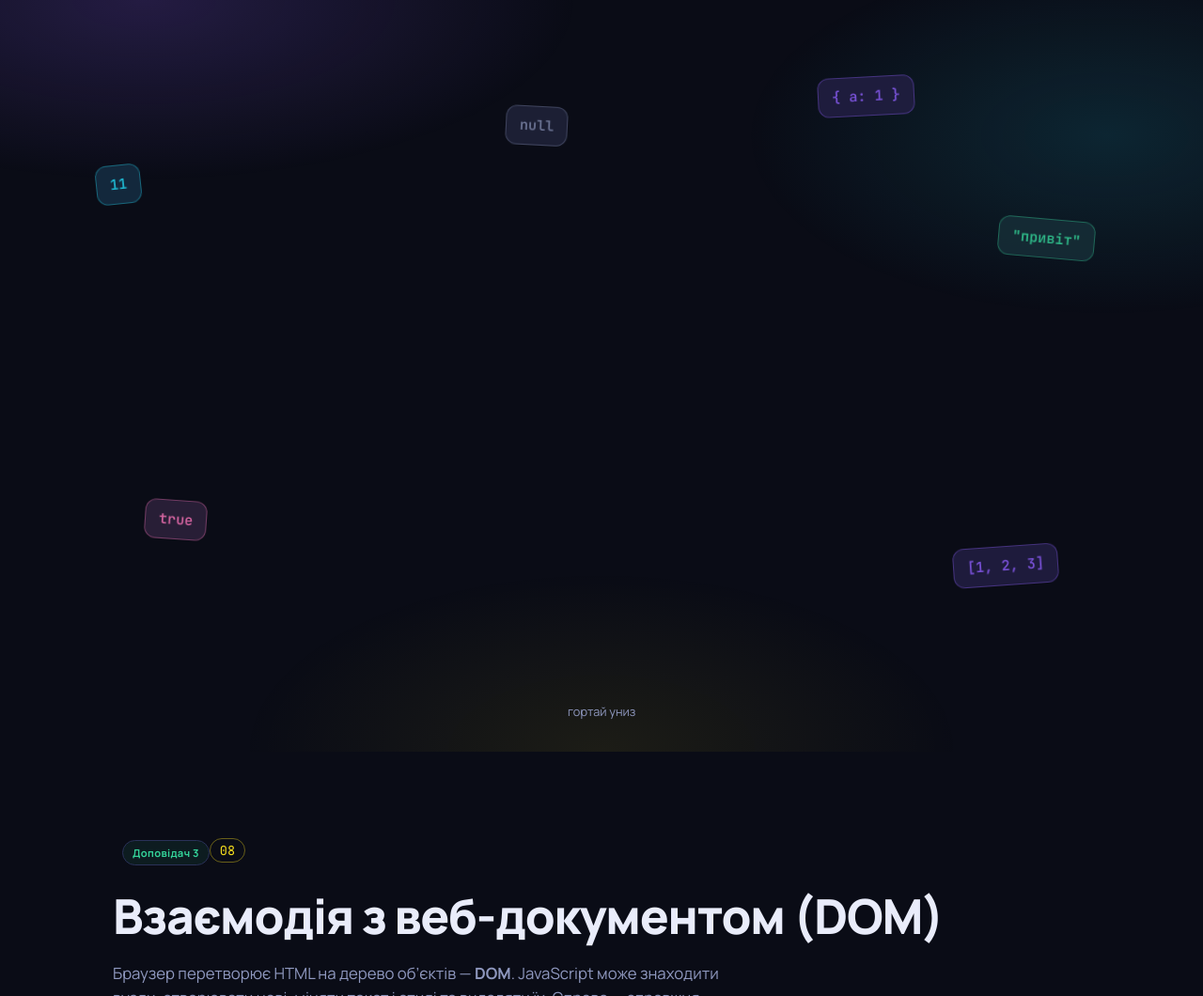
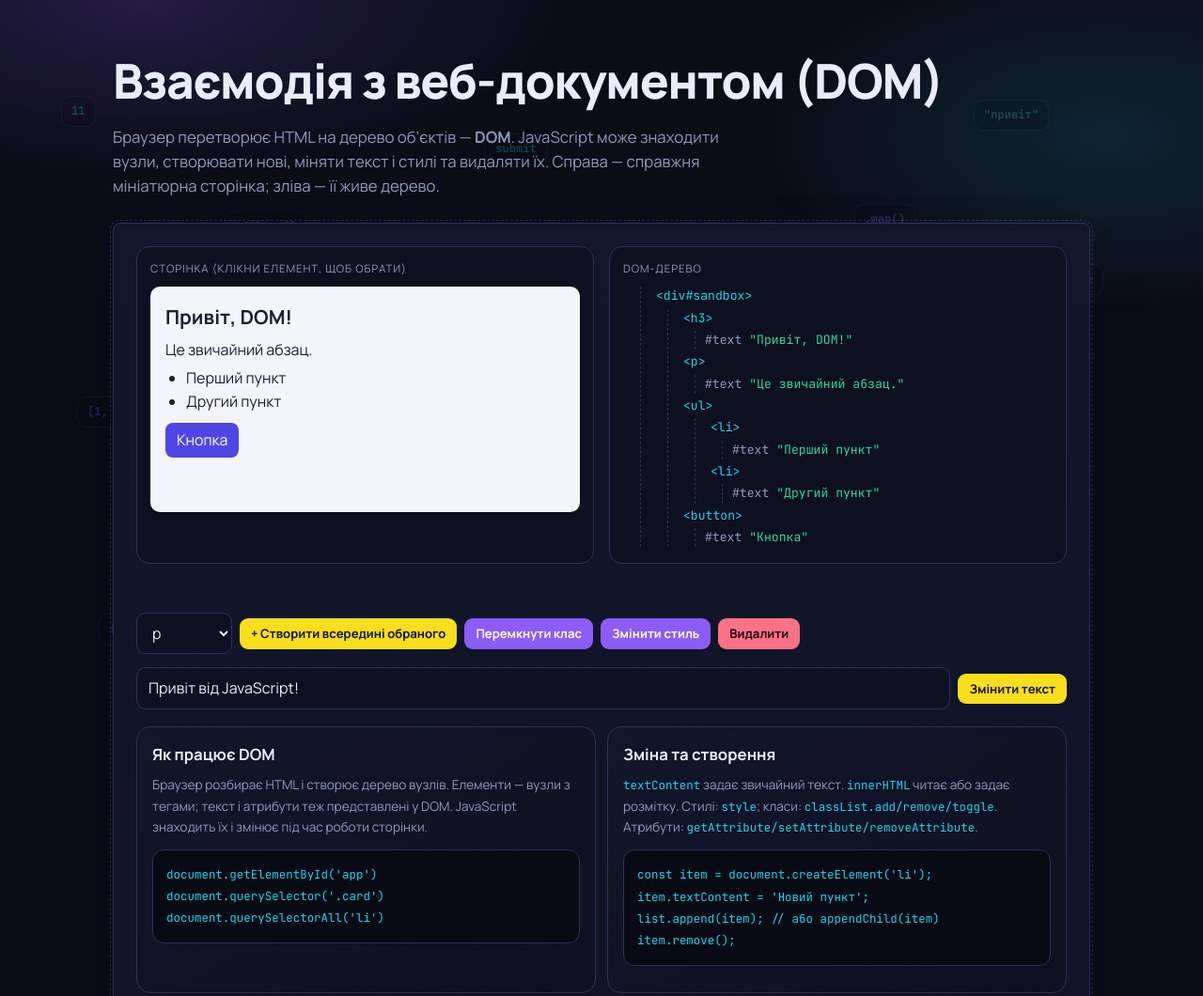
Before and after one commit to YriiMI2/OOEI_JS_SITE_DEMO, a plain HTML site: page index.html in a window 1280 px wide. Shown: the top 1060 px of the page at 94% size. Drawn offline with Linux system fonts and the light colour scheme.

Commit message:
Додати рухомий фон до розділів JavaScript

```diff
--- a/index.html
+++ b/index.html
@@ -11,16 +11,24 @@
 </head>
 <body>
 <div id="bar"></div>
-
-<header class="hero">
-  <div class="float" data-k="number" style="top:22%;left:8%;--r:-6deg">11</div>
-  <div class="float" data-k="string" style="top:30%;right:9%;--r:5deg;animation-delay:-2s">"привіт"</div>
-  <div class="float" data-k="boolean" style="bottom:26%;left:12%;--r:4deg;animation-delay:-4s">true</div>
-  <div class="float" data-k="array" style="bottom:22%;right:12%;--r:-4deg;animation-delay:-1s">[1, 2, 3]</div>
-  <div class="float" data-k="null" style="top:16%;left:42%;--r:3deg;animation-delay:-3s">null</div>
-  <div class="float" data-k="object" style="top:12%;right:24%;--r:-3deg;animation-delay:-5s;display:none" id="fo">{ a: 1 }</div>
-  <div class="scroll-hint">гортай униз</div>
-</header>
+<div id="ambient" aria-hidden="true">
+  <span class="float" data-k="number" style="--x:4%;--y:15%;--dx:14px;--dy:-18px;--delay:-2s">11</span>
+  <span class="float" data-k="string" style="--x:82%;--y:12%;--dx:-16px;--dy:12px;--delay:-5s">"привіт"</span>
+  <span class="float" data-k="boolean" style="--x:88%;--y:36%;--dx:-12px;--dy:-20px;--delay:-8s">true</span>
+  <span class="float" data-k="array" style="--x:5%;--y:51%;--dx:18px;--dy:14px;--delay:-3s">[1, 2, 3]</span>
+  <span class="float" data-k="null" style="--x:86%;--y:67%;--dx:-18px;--dy:-12px;--delay:-6s">null</span>
+  <span class="float" data-k="object" style="--x:8%;--y:82%;--dx:12px;--dy:-16px;--delay:-9s">{ a: 1 }</span>
+  <span class="float" data-k="method" style="--x:72%;--y:25%;--dx:-14px;--dy:18px;--delay:-4s">.map()</span>
+  <span class="float" data-k="method" style="--x:18%;--y:29%;--dx:16px;--dy:-14px;--delay:-7s">.filter()</span>
+  <span class="float" data-k="method" style="--x:78%;--y:52%;--dx:-12px;--dy:16px;--delay:-1s">.reduce()</span>
+  <span class="float" data-k="event" style="--x:24%;--y:68%;--dx:14px;--dy:-18px;--delay:-10s">click</span>
+  <span class="float" data-k="event" style="--x:58%;--y:84%;--dx:-16px;--dy:12px;--delay:-5s">keydown</span>
+  <span class="float" data-k="event" style="--x:40%;--y:17%;--dx:12px;--dy:18px;--delay:-8s">submit</span>
+  <span class="float" data-k="method" style="--x:46%;--y:43%;--dx:-18px;--dy:-12px;--delay:-3s">querySelector()</span>
+  <span class="float" data-k="event" style="--x:66%;--y:72%;--dx:16px;--dy:-16px;--delay:-6s">addEventListener</span>
+  <span class="float" data-k="function" style="--x:34%;--y:91%;--dx:-12px;--dy:14px;--delay:-9s">() =&gt; { }</span>
+  <span class="float" data-k="undefined" style="--x:13%;--y:41%;--dx:16px;--dy:16px;--delay:-2s">undefined</span>
+</div>
 
 <main>
 
@@ -35,7 +43,7 @@
 <!-- 07 LOOPS -->
 <!-- 08 DOM -->
 <section id="dom" class="topic reveal">
-  <header><span class="speaker speaker-3">Доповідач 3</span><span class="num">08</span><h2>Взаємодія з веб-документом (DOM)</h2>
+  <header><h2>Взаємодія з веб-документом (DOM)</h2>
     <p>Браузер перетворює HTML на дерево об’єктів — <b>DOM</b>. JavaScript може знаходити вузли, створювати нові, міняти текст і стилі та видаляти їх. Справа — справжня мініатюрна сторінка; зліва — її живе дерево.</p></header>
   <div class="stage">
     <div class="domwrap">
@@ -67,7 +75,7 @@ item.remove();</code></pre></article>
 
 <!-- 09 EVENTS -->
 <section id="events" class="topic reveal">
-  <header><span class="speaker speaker-3">Доповідач 3</span><span class="num">09</span><h2>Події та їх обробка</h2>
+  <header><h2>Події та їх обробка</h2>
     <p>Подія — це сигнал: «користувач клікнув», «натиснув клавішу», «ввів текст». Обробник — функція, яка чекає на сигнал і реагує. Підпишись на події й подивись, що приходить.</p></header>
   <div class="stage">
     <h3>Підписка на події</h3>
--- a/script.js
+++ b/script.js
@@ -136,10 +136,6 @@ const io=new IntersectionObserver(es=>es.forEach(e=>{if(e.isIntersecting)e.targe
 $$('.reveal').forEach(el=>io.observe(el));
 const bar=$('#bar');
 addEventListener('scroll',()=>{const h=document.documentElement;bar.style.width=(scrollY/Math.max(1,h.scrollHeight-innerHeight)*100)+'%';},{passive:true});
-const navLinks=$$('nav a');
-const so=new IntersectionObserver(es=>es.forEach(e=>{if(e.isIntersecting)navLinks.forEach(l=>l.classList.toggle('on',l.getAttribute('href')==='#'+e.target.id));}),{rootMargin:'-45% 0px -50% 0px'});
-$$('section.topic').forEach(s=>so.observe(s));
-if(innerWidth>700)$('#fo').style.display='block';
 
 /* ===== 08 DOM ===== */
 (function(){
--- a/style.css
+++ b/style.css
@@ -17,31 +17,16 @@ b{font-weight:700}
 [data-k=number]{--c:var(--cyan)}[data-k=string]{--c:var(--green)}[data-k=boolean]{--c:var(--pink)}
 [data-k=null],[data-k=undefined]{--c:var(--grey)}[data-k=bigint]{--c:var(--orange)}
 [data-k=symbol],[data-k=function]{--c:var(--js)}[data-k=array],[data-k=object]{--c:var(--violet)}
+[data-k=method]{--c:var(--violet)}[data-k=event]{--c:var(--cyan)}
 
-/* nav */
+/* page chrome */
 #bar{position:fixed;top:0;left:0;height:3px;width:0;background:linear-gradient(90deg,var(--js),var(--pink),var(--violet),var(--cyan));z-index:100}
-nav{position:fixed;top:3px;left:0;right:0;z-index:90;display:flex;align-items:center;gap:6px;padding:10px 22px;
-  background:rgba(10,12,22,.72);backdrop-filter:blur(14px);border-bottom:1px solid rgba(42,49,88,.6);overflow-x:auto;scrollbar-width:none}
-nav::-webkit-scrollbar{display:none}
-nav .logo{font-weight:800;margin-right:12px;white-space:nowrap}
-nav .logo span{background:var(--js);color:#111;padding:1px 7px;border-radius:6px;margin-right:6px;font-family:var(--mono);font-size:.85em}
-nav a{color:var(--mute);text-decoration:none;font-size:.86rem;font-weight:600;padding:6px 11px;border-radius:999px;white-space:nowrap;transition:.2s}
-nav a:hover{color:var(--text);background:var(--panel2)}
-nav a.on{color:#111;background:var(--js)}
-
-/* hero */
-.hero{min-height:100vh;display:flex;flex-direction:column;justify-content:center;align-items:center;text-align:center;padding:120px 22px 70px;position:relative;overflow:hidden}
-.hero .eyebrow{font-family:var(--mono);color:var(--js);font-size:.9rem;letter-spacing:.12em;text-transform:uppercase;margin-bottom:18px}
-.hero h1{font-size:clamp(2.6rem,8vw,6rem);line-height:1.04;font-weight:800;letter-spacing:-.03em;max-width:16ch}
-.hero h1 em{display:block;font-style:normal;padding-bottom:.08em;background:linear-gradient(90deg,#ff4d4d,#ff9f1c,#f7df1e,#34d399,#22d3ee,#6366f1,#d946ef);-webkit-background-clip:text;background-clip:text;color:transparent;animation:rb 8s linear infinite}
-@keyframes rb{to{filter:hue-rotate(360deg)}}
 .mini{margin-top:8px;font-family:var(--mono);font-size:.78rem;color:var(--c);min-height:1.2em}
-.hero p{max-width:58ch;margin:24px auto 34px;color:var(--mute);font-size:1.12rem}
-.hero .cta{display:flex;gap:12px;flex-wrap:wrap;justify-content:center}
-.float{position:absolute;font-family:var(--mono);font-weight:600;padding:8px 14px;border-radius:12px;border:1px solid color-mix(in srgb,var(--c) 45%,transparent);
-  background:color-mix(in srgb,var(--c) 12%,var(--panel));color:var(--c);animation:fl 7s ease-in-out infinite;opacity:.85;font-size:.95rem}
-@keyframes fl{0%,100%{transform:translateY(0) rotate(var(--r,0deg))}50%{transform:translateY(-18px) rotate(var(--r,0deg))}}
-.scroll-hint{position:absolute;bottom:22px;color:var(--mute);font-size:.8rem;animation:fl 2.4s ease-in-out infinite}
+#ambient{position:fixed;inset:0;z-index:0;overflow:hidden;pointer-events:none;contain:layout paint}
+#ambient .float{position:absolute;left:var(--x);top:var(--y);font-family:var(--mono);font-weight:600;font-size:.76rem;padding:6px 10px;border-radius:10px;
+  border:1px solid color-mix(in srgb,var(--c) 30%,transparent);background:color-mix(in srgb,var(--bg) 72%,transparent);color:var(--c);
+  opacity:.28;white-space:nowrap;animation:drift 18s ease-in-out infinite;animation-delay:var(--delay,0s)}
+@keyframes drift{0%,100%{transform:translate3d(0,0,0)}50%{transform:translate3d(var(--dx),var(--dy),0)}}
 
 /* buttons / inputs */
 .btn{background:var(--js);color:#14141c;border:0;padding:10px 20px;border-radius:12px;font-weight:700;cursor:pointer;text-decoration:none;display:inline-block;transition:transform .15s,box-shadow .2s,background .2s}
@@ -60,8 +45,9 @@ input[type=checkbox],input[type=radio]{accent-color:var(--js);width:16px;height:
 label{cursor:pointer}
 
 /* sections */
-main{max-width:1080px;margin:0 auto;padding:0 20px}
+main{position:relative;z-index:1;max-width:1080px;margin:0 auto;padding:0 20px}
 .topic{padding:90px 0 20px}
+.topic:first-child{padding-top:32px}
 .reveal{opacity:0;transform:translateY(34px);transition:opacity .8s,transform .8s cubic-bezier(.2,.7,.2,1)}
 .reveal.in{opacity:1;transform:none}
 .topic>header{margin-bottom:26px}
@@ -239,7 +225,7 @@ main{max-width:1080px;margin:0 auto;padding:0 20px}
 #deleList li{padding:9px 14px;border-radius:10px;background:#0d1020;border:1px solid var(--line);cursor:pointer;transition:.2s;display:flex;justify-content:space-between}
 #deleList li:hover{border-color:var(--cyan)}#deleList li.done{background:rgba(52,211,153,.12);border-color:var(--green);color:var(--green);text-decoration:line-through}
 
-footer{text-align:center;color:var(--mute);padding:100px 20px 60px;font-size:.92rem}
+footer{position:relative;z-index:1;text-align:center;color:var(--mute);padding:100px 20px 60px;font-size:.92rem}
 footer h3{color:var(--text);font-size:1.6rem;margin-bottom:8px}
 .code-dialog{position:fixed;inset:0;margin:auto;width:min(860px,calc(100% - 28px));max-height:min(82vh,820px);padding:26px;border:1px solid rgba(139,92,246,.65);border-radius:22px;background:linear-gradient(160deg,#171c35 0%,#0d1120 60%,#17142d 100%);color:var(--text);box-shadow:0 30px 100px #000b,0 0 45px rgba(139,92,246,.18);animation:codeEnter .24s cubic-bezier(.2,.8,.2,1)}
 .code-dialog::backdrop{background:radial-gradient(ellipse at 50% 45%,rgba(139,92,246,.32),transparent 56%),linear-gradient(120deg,rgba(3,5,14,.86),rgba(17,11,35,.82),rgba(5,16,29,.86));background-size:180% 180%;animation:codeBackdrop 12s ease-in-out infinite alternate;backdrop-filter:blur(9px)}
@@ -259,8 +245,7 @@ footer h3{color:var(--text);font-size:1.6rem;margin-bottom:8px}
 .speaker{display:inline-flex;align-items:center;margin:4px 0 0 10px;padding:4px 10px;border:1px solid var(--line);border-radius:99px;font-size:.7rem;font-weight:700;letter-spacing:.03em;vertical-align:middle}
 .speaker-1{color:var(--cyan);background:rgba(34,211,238,.08)}.speaker-2{color:var(--violet);background:rgba(139,92,246,.1)}.speaker-3{color:var(--green);background:rgba(52,211,153,.08)}
 .intro-grid{align-items:start}.tech-stack{display:grid;gap:9px;margin:12px 0}.tech-card{display:grid;grid-template-columns:95px 1fr;gap:3px 12px;align-items:center;padding:12px 14px;border:1px solid var(--line);border-radius:13px;background:#0d1020}.tech-card b{grid-row:span 2;color:var(--js);font-family:var(--mono)}.tech-card span{font-size:.82rem;color:var(--mute)}.tech-card code{font: .78rem var(--mono);color:var(--cyan);overflow-wrap:anywhere}
-nav{overflow-x:auto;white-space:nowrap}
-@media(max-width:700px){.tech-card{grid-template-columns:1fr}.tech-card b{grid-row:auto}.speaker{margin-left:0}}
+@media(max-width:700px){.tech-card{grid-template-columns:1fr}.tech-card b{grid-row:auto}.speaker{margin-left:0}#ambient .float:nth-child(n+11){display:none}}
 
 /* Functions and array method lab */
 .concept{padding:18px;border:1px solid var(--line);border-radius:16px;background:#0d1020}.concept h3{margin-bottom:10px}.mini-code{margin:12px 0;padding:14px;border-radius:12px;border:1px solid var(--line);background:#080b14;color:#e6edf3;white-space:pre-wrap;overflow-wrap:anywhere;font: .8rem/1.8 var(--mono)}.method-lab{border-top:1px solid var(--line);margin-top:20px;padding-top:18px}.method-lab .row select,.row select{max-width:100%}
```
